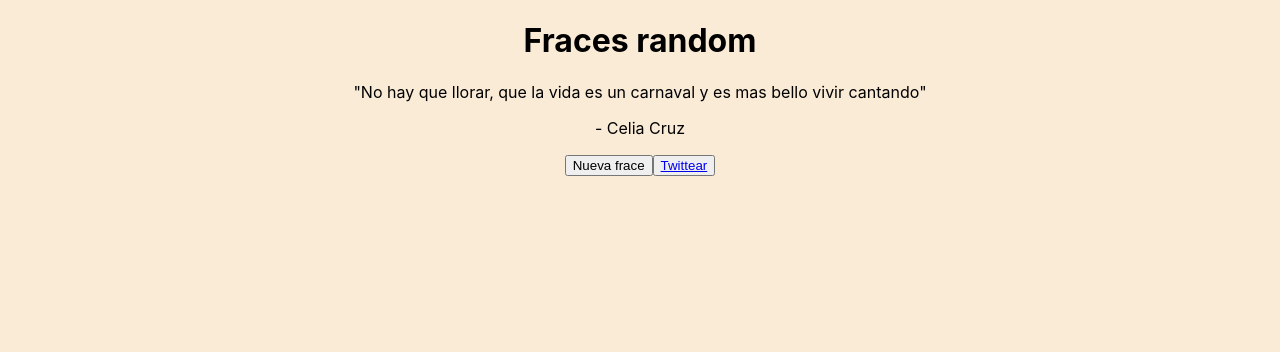
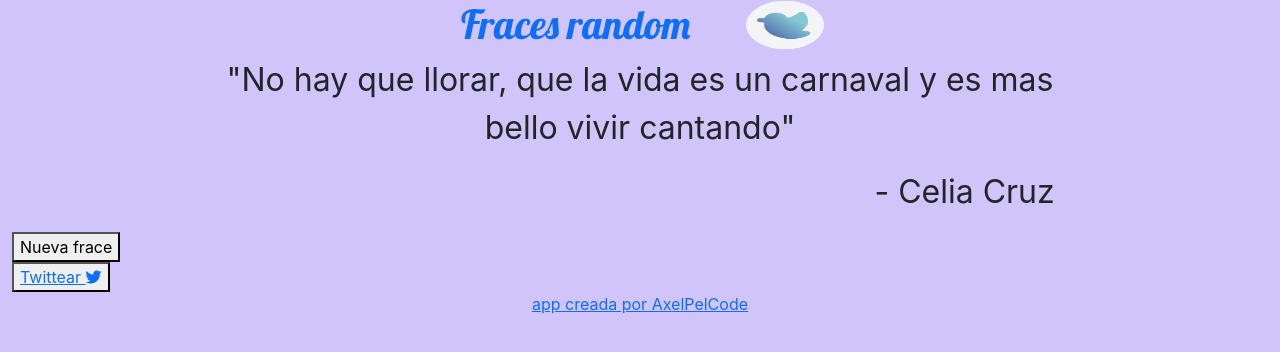
Before and after one commit to axelpelcode/fraces-random-practica, a React (Create React App) app: page / in a window 1280 px wide. Shown: the top 352 px of the page. Built offline with nearby package versions, Linux system fonts and the light colour scheme.

Commit message:
frp-commit06

```diff
--- a/public/index.html
+++ b/public/index.html
@@ -24,7 +24,10 @@
       work correctly both with client-side routing and a non-root public URL.
       Learn how to configure a non-root public URL by running `npm run build`.
     -->
-    <title>React App</title>
+    <link href="https://fonts.googleapis.com/css?family=Lobster" rel="stylesheet" type="text/css">
+    <link rel="stylesheet" href="https://use.fontawesome.com/releases/v5.8.1/css/all.css" integrity="sha384-50oBUHEmvpQ+1lW4y57PTFmhCaXp0ML5d60M1M7uH2+nqUivzIebhndOJK28anvf" crossorigin="anonymous">
+    <link href="https://cdn.jsdelivr.net/npm/bootstrap@5.3.0-alpha3/dist/css/bootstrap.min.css" rel="stylesheet" integrity="sha384-KK94CHFLLe+nY2dmCWGMq91rCGa5gtU4mk92HdvYe+M/SXH301p5ILy+dN9+nJOZ" crossorigin="anonymous">
+    <title>Fraces random</title>
   </head>
   <body>
     <noscript>You need to enable JavaScript to run this app.</noscript>
@@ -39,6 +42,7 @@
       To begin the development, run `npm start` or `yarn start`.
       To create a production bundle, use `npm run build` or `yarn build`.
     -->
+    <script src="https://cdn.jsdelivr.net/npm/bootstrap@5.3.0-alpha3/dist/js/bootstrap.bundle.min.js" integrity="sha384-ENjdO4Dr2bkBIFxQpeoTz1HIcje39Wm4jDKdf19U8gI4ddQ3GYNS7NTKfAdVQSZe" crossorigin="anonymous"></script>
     <script src="https://cdn.freecodecamp.org/testable-projects-fcc/v1/bundle.js"></script>
   </body>
 </html>
--- a/src/App.css
+++ b/src/App.css
@@ -1,6 +1,20 @@
-.App {
+body{
+  background-color:rgb(208, 196, 250);
+}
+img{
+  max-width:50px;
+  max-height:50px;
+}
+p{
+  font-size: 2rem;
+}
+h1{
+  font-family: Lobster, Monospace;
+}
+#author{
+  text-align:right;
+}
+#footer{
+  color:grey;
   text-align: center;
 }
-body {
-  background-color:antiquewhite;
-}
--- a/src/App.js
+++ b/src/App.js
@@ -4,6 +4,7 @@ import './App.css';
 import Boton from './componentes/Boton';
 import FraceDisplay from './componentes/FraceDisplay';
 import Fraces from './Objeto/Fraces';
+import logo from './img/frp-logo.png'
 
 function App() {
 
@@ -19,34 +20,65 @@ function App() {
   }
 
   const clickTwittear = () => {
-   console.log("click Twittear funciona-ok");
+   console.log("Twittear frace");
   }
   return (
 
-    <div className="App">
-      <div>
-        <h1>Fraces random</h1>
+    <div className="App" >
+      <div className="container-fluid">
+        <div className="row">
+            <div className="row">
+              <div className="col-md-4" />
+              <h1 className="text-primary text-center col-md-3">Fraces random</h1>
+            <img
+              className="img-responsive col-md-1"
+              src={logo}
+              title="Fraces random para twittear"
+              alt="Preciona 'Nueva frace' para generar una frace aleatoria
+               o 'Twittear' para publicalra."
+            />
+            <div className="col-md-4" />
             </div>
-      <div id="quote-box">
+        </div>
+          <div id="quote-box" className="row" >
+            <div className="col-xl-2" />
+            <div className="col-xl-8">
             < FraceDisplay
               fraceSelect={Fraces[num]}
             />
+            </div>
+            <div className="col-xl-2" />
+            <div>
             <Boton
+              clase="btn btn-primary"
               idBoton="new-quote"
               nombreBoton="Nueva frace"
               clickEfecto={clickSiguienteFrace}
             />
+            </div>
+            <div>
             <Boton
+              clase="btn btn-default"
               idBoton="tweet"
               nombreBoton= {<a
                 id="tweet-quote"
                 href={`http://twitter.com/intent/tweet?text="${Fraces[num][0]}" - ${Fraces[num][1]}`}
                 target="_blank"
                 >
-            Twittear
+                Twittear <i class="fab fa-twitter" />
                 </a>}
               clickEfecto={clickTwittear}
             />
+            </div>
+          </div>
+
+        <div>
+          <footer id="footer">
+            <a id="contacto" href="https://github.com/axelpelcode">
+              app creada por AxelPelCode
+            </a>
+          </footer>
+        </div>
       </div>
     </div>
   )
--- a/src/componentes/FraceDisplay.js
+++ b/src/componentes/FraceDisplay.js
@@ -1,10 +1,10 @@
 import React from 'react';
 
-function FraceDisplay({fraceSelect}){
+function FraceDisplay({fraceSelect, clase}){
     return (
         <div>
-            <p id="text">"{fraceSelect[0]}"</p>
-            <p id="author">- {fraceSelect[1]}</p>
+            <p id="text" className="text-center" >"{fraceSelect[0]}"</p>
+            <p id="author" className="text-rigth" >- {fraceSelect[1]}</p>
         </div>
     );
 }
```
Also changed, not shown: src/img/frp-logo.png (added), 1 other file (tests, documents, lock files or other folders). Lines whose indentation alone changed are shown as unchanged.
